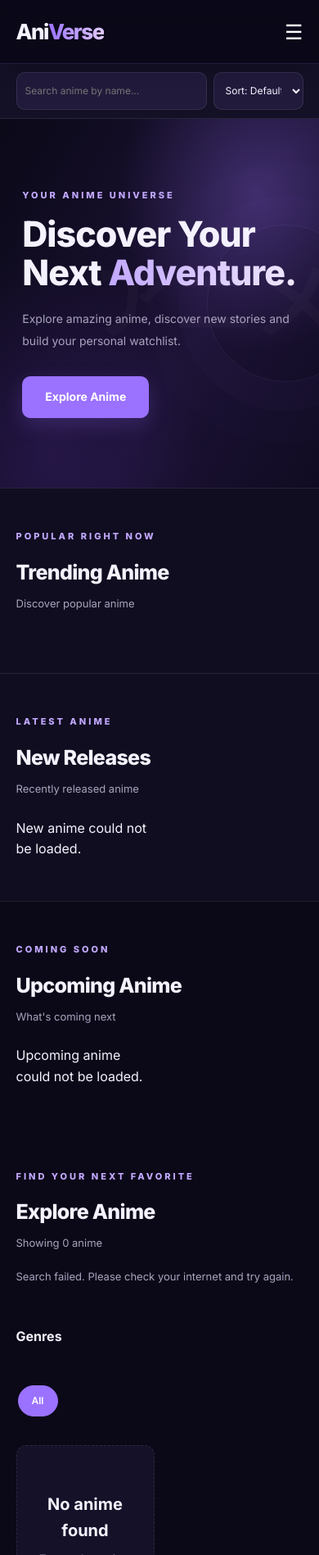
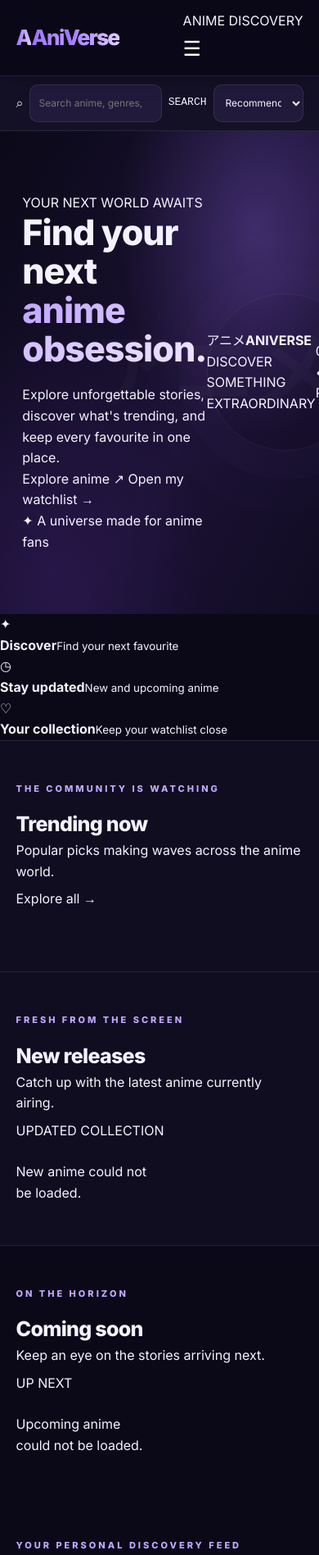
Before and after one commit to himonbaruah-prog/anime-website, a plain HTML site: page index.html in a window 390 px wide. Shown: the top 1897 px of the page at 82% size. Drawn offline with Linux system fonts and the light colour scheme; no server answers.

Commit message:
Redesign AniVerse as a premium anime discovery app

```diff
--- a/index.html
+++ b/index.html
@@ -1,153 +1,140 @@
-
 <!DOCTYPE html>
 <html lang="en">
 <head>
   <meta charset="UTF-8">
   <meta name="viewport" content="width=device-width, initial-scale=1.0">
-    <title>AniVerse - Anime Discovery</title>
+  <meta name="theme-color" content="#090b12">
+  <meta name="description" content="AniVerse is your personal space to discover anime, explore new releases and build your watchlist.">
+  <title>AniVerse — Your Anime Universe</title>
+  <link rel="preconnect" href="https://fonts.googleapis.com">
+  <link rel="preconnect" href="https://fonts.gstatic.com" crossorigin>
+  <link href="https://fonts.googleapis.com/css2?family=DM+Sans:wght@400;500;600;700;800&family=Outfit:wght@400;500;600;700;800&display=swap" rel="stylesheet">
   <link rel="stylesheet" href="style.css">
 </head>
 <body>
+  <div class="app-shell">
+    <header class="site-header">
+      <a href="#home" class="logo" aria-label="AniVerse home"><span class="logo-mark">A</span><span>Ani<span class="logo-accent">Verse</span></span></a>
+      <nav class="main-nav" aria-label="Main navigation">
+        <a class="nav-link active" href="#home"><span class="nav-icon">⌂</span> Home</a>
+        <a class="nav-link" href="#explore"><span class="nav-icon">◈</span> Discover</a>
+        <a class="nav-link" href="#trending"><span class="nav-icon">↗</span> Trending</a>
+        <a class="nav-link" href="#watchlist"><span class="nav-icon">♡</span> My List</a>
+      </nav>
+      <div class="header-right">
+        <span class="live-indicator"><i></i> ANIME DISCOVERY</span>
+        <button id="mobile-menu" class="mobile-menu" aria-label="Toggle navigation" aria-expanded="false">☰</button>
+      </div>
+    </header>
 
-    <header class="site-header">
-        <a href="#" class="logo">Ani<span>Verse</span></a>
-
-        <nav class="main-nav">
-            <a href="#home">Home</a>
-            <a href="#explore">Explore</a>
-            <a href="#watchlist">My Watchlist</a>
-        </nav>
-
-        <button id="mobile-menu" class="mobile-menu" aria-label="Open menu">☰</button>
-    </header>
     <div class="top-search">
-        <input
-            type="search"
-            id="search"
-            placeholder="Search anime by name..."
-        >
-        <select id="sort">
-            <option value="default">Sort: Default</option>
-            <option value="az">Name: A to Z</option>
-            <option value="za">Name: Z to A</option>
-            <option value="rating">Highest Rated</option>
+      <span class="search-icon" aria-hidden="true">⌕</span>
+      <input type="search" id="search" placeholder="Search anime, genres, or your next obsession..." autocomplete="off" aria-label="Search anime">
+      <kbd>SEARCH</kbd>
+      <select id="sort" aria-label="Sort anime">
+        <option value="default">Recommended</option>
+        <option value="rating">Top rated</option>
+        <option value="az">Name: A–Z</option>
+        <option value="za">Name: Z–A</option>
       </select>
     </div>
+
     <main>
       <section class="hero" id="home">
-            <div class="hero-content">
-                <p class="eyebrow">YOUR ANIME UNIVERSE</p>
-                <h1>Discover Your Next <span>Adventure.</span></h1>
-                <p>
-                    Explore amazing anime, discover new stories
-                    and build your personal watchlist.
-                </p>
-                <a href="#explore" class="hero-button">Explore Anime</a>
+        <div class="hero-glow"></div>
+        <div class="hero-copy">
+          <div class="hero-kicker"><span class="kicker-line"></span> YOUR NEXT WORLD AWAITS</div>
+          <h1>Find your next<br><span>anime obsession.</span></h1>
+          <p>Explore unforgettable stories, discover what's trending, and keep every favourite in one place.</p>
+          <div class="hero-actions">
+            <a href="#trending" class="primary-button">Explore anime <span>↗</span></a>
+            <a href="#watchlist" class="text-button">Open my watchlist <span>→</span></a>
           </div>
+          <div class="hero-footnote"><span class="sparkle">✦</span> A universe made for anime fans</div>
+        </div>
+        <div class="hero-art" id="hero-art" aria-hidden="true">
+          <div class="art-orbit orbit-one"></div><div class="art-orbit orbit-two"></div>
+          <div class="art-core"><span>アニメ</span><b>ANIVERSE</b></div>
+          <div class="art-caption"><span class="caption-dot"></span> DISCOVER SOMETHING EXTRAORDINARY</div>
+        </div>
+        <div class="hero-bottom-line"><span>01</span><span class="line"></span><span>DISCOVER • SAVE • REPEAT</span></div>
       </section>
-             <section class="trending-section" id="trending">
+
+      <section class="quick-stats" aria-label="AniVerse features">
+        <div class="stat-item"><span class="stat-icon">✦</span><div><strong>Discover</strong><small>Find your next favourite</small></div></div>
+        <div class="stat-item"><span class="stat-icon">◷</span><div><strong>Stay updated</strong><small>New and upcoming anime</small></div></div>
+        <div class="stat-item"><span class="stat-icon">♡</span><div><strong>Your collection</strong><small>Keep your watchlist close</small></div></div>
+      </section>
+
+      <section class="content-section trending-section" id="trending">
         <div class="section-heading">
-                <div>
-                    <p class="eyebrow">POPULAR RIGHT NOW</p>
-                    <h2>Trending Anime</h2>
+          <div><p class="eyebrow">THE COMMUNITY IS WATCHING</p><h2>Trending <span>now</span></h2><p class="section-subtitle">Popular picks making waves across the anime world.</p></div>
+          <a class="section-link" href="#explore">Explore all <span>→</span></a>
         </div>
-                <p>Discover popular anime</p>
-            </div>
-
         <div class="anime-grid" id="trending-grid"></div>
       </section>
-            <section class="new-releases-section" id="new-releases">
+
+      <section class="content-section new-releases-section" id="new-releases">
         <div class="section-heading">
-                <div>
-                    <p class="eyebrow">LATEST ANIME</p>
-                    <h2>New Releases</h2>
+          <div><p class="eyebrow">FRESH FROM THE SCREEN</p><h2>New <span>releases</span></h2><p class="section-subtitle">Catch up with the latest anime currently airing.</p></div>
+          <span class="section-note">UPDATED COLLECTION</span>
         </div>
-                <p>Recently released anime</p>
-            </div>
-
         <div class="anime-grid" id="new-releases-grid"></div>
       </section>
-           <section class="upcoming-section" id="upcoming">
+
+      <section class="content-section upcoming-section" id="upcoming">
         <div class="section-heading">
-                <div>
-                    <p class="eyebrow">COMING SOON</p>
-                    <h2>Upcoming Anime</h2>
+          <div><p class="eyebrow">ON THE HORIZON</p><h2>Coming <span>soon</span></h2><p class="section-subtitle">Keep an eye on the stories arriving next.</p></div>
+          <span class="section-note">UP NEXT</span>
         </div>
-                <p>What's coming next</p>
-            </div>
-
         <div class="anime-grid" id="upcoming-grid"></div>
       </section>
-        <section class="explore-section" id="explore">
+
+      <section class="content-section explore-section" id="explore">
         <div class="section-heading">
-                <div>
-                    <p class="eyebrow">FIND YOUR NEXT FAVORITE</p>
-                    <h2>Explore Anime</h2>
-                </div>
+          <div><p class="eyebrow">YOUR PERSONAL DISCOVERY FEED</p><h2>Explore the <span>universe</span></h2><p class="section-subtitle">Browse the collection and filter by your mood.</p></div>
           <p id="results-count">Discover something amazing</p>
         </div>
-
-
-
-            <div class="filter-section">
-                <h3>Genres</h3>
+        <div class="filter-panel">
+          <div class="filter-title"><span class="filter-symbol">⌘</span><div><strong>Find your vibe</strong><small>Choose a genre to refine your collection</small></div></div>
           <div id="genre-grid" class="genre-grid"></div>
+          <div id="filter-chips" class="filter-chips"></div>
         </div>
-
-            <div id="filter-chips" class="filter-chips"></div>
-
         <div class="anime-grid" id="anime-grid"></div>
       </section>
 
-        <section class="watchlist-section" id="watchlist">
+      <section class="content-section watchlist-section" id="watchlist">
         <div class="section-heading">
-                <div>
-                    <p class="eyebrow">YOUR PERSONAL COLLECTION</p>
-                    <h2>My Watchlist</h2>
+          <div><p class="eyebrow">YOUR PRIVATE COLLECTION</p><h2>My <span>watchlist</span></h2><p class="section-subtitle">All the anime you want to come back to.</p></div>
+          <span id="list-count" class="count-pill">0 SAVED</span>
         </div>
-                <span id="list-count">0 Saved</span>
-            </div>
-
-            <div id="watch-empty" class="empty-state">
-                <h3>Your watchlist is empty</h3>
-                <p>Save your favourite anime and find them here.</p>
-            </div>
-
+        <div id="watch-empty" class="empty-state"><div class="empty-icon">♡</div><h3>Your list is waiting for a story.</h3><p>Tap the heart on any anime poster and it will be saved here.</p><a href="#explore" class="text-button">Discover anime <span>→</span></a></div>
         <div id="watch-grid" class="anime-grid"></div>
       </section>
     </main>
 
-    <div class="modal" id="modal">
+    <div class="modal" id="modal" role="dialog" aria-modal="true" aria-labelledby="detail-title">
       <div class="modal-content">
-            <button id="modal-close" class="modal-close" aria-label="Close">
-                &times;
-            </button>
-
+        <button id="modal-close" class="modal-close" aria-label="Close details">×</button>
         <div id="detail-cover" class="detail-cover"></div>
-
         <div class="detail-content">
+          <p class="eyebrow">ANIME DETAILS</p>
           <h2 id="detail-title"></h2>
           <p id="detail-meta" class="detail-meta"></p>
           <p id="detail-description"></p>
           <div id="detail-genres" class="detail-genres"></div>
-<div class="episodes-section">
-    <h3>Episodes</h3>
-    <p id="episode-status">Loading episodes...</p>
-    <div id="episode-list"></div>
-</div>
-                <button id="detail-save" class="save-button">
-                    Add to Watchlist
-                </button>
+          <div class="episodes-section"><div class="episode-heading"><h3>Episodes</h3><span class="section-note">EPISODE GUIDE</span></div><p id="episode-status">Loading episodes...</p><div id="episode-list"></div></div>
+          <button id="detail-save" class="save-button">Add to Watchlist</button>
         </div>
       </div>
     </div>
 
     <footer class="site-footer">
-        <a href="#" class="logo">Ani<span>Verse</span></a>
-        <p>Your world of anime discovery.</p>
-        <p>© 2026 AniVerse. Made for anime fans.</p>
+      <a href="#home" class="logo"><span class="logo-mark">A</span><span>Ani<span class="logo-accent">Verse</span></span></a>
+      <p>Your space to discover, collect, and celebrate anime.</p>
+      <div class="footer-bottom"><span>© 2026 AniVerse</span><span>MADE FOR ANIME FANS <b>✦</b></span></div>
     </footer>
-
+  </div>
   <script src="script.js"></script>
 </body>
 </html>
```
Lines whose indentation alone changed are shown as unchanged.
